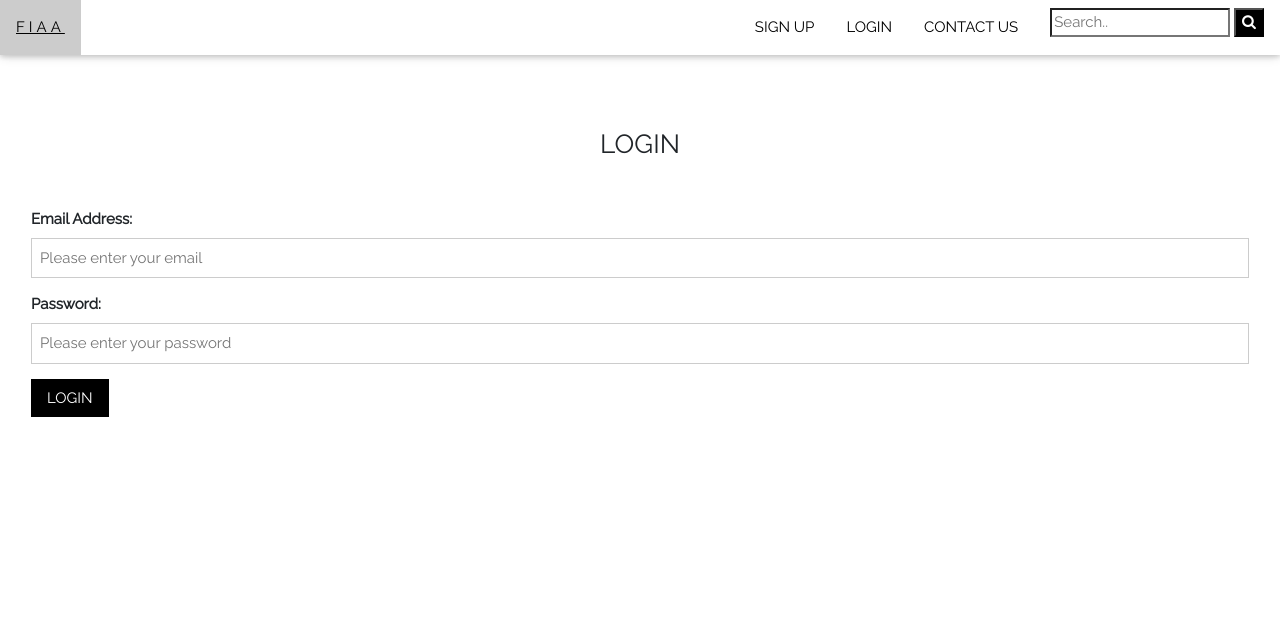
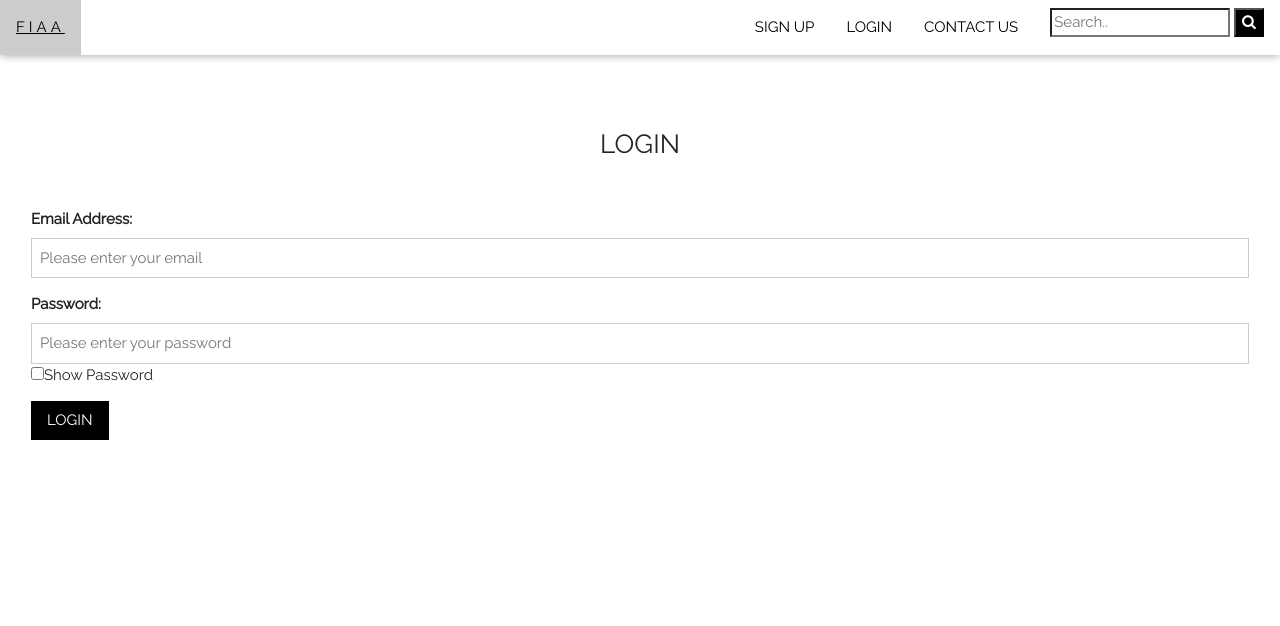
Before and after one commit to KimiNoNawa1610/Financial-Applicaiton-Analysis-Project, a Flask app: page /login in a window 1280 px wide. Shown: the top 626 px of the page. Run offline with Flask 2, Linux system fonts and the light colour scheme; some libraries are stand-ins or nearby versions.

Commit message:
Update login.html

```diff
--- a/Source Code/website/templates/login.html
+++ b/Source Code/website/templates/login.html
@@ -26,7 +26,9 @@
             id="password" name="password"
             placeholder="Please enter your password"
           />
+          <input type="checkbox" onclick="myFunction(password)">Show Password
         </div>
+
         <p>
           <!--Submit Button-->
           <button type="submit" class="w3-button w3-black">LOGIN</button>
```
